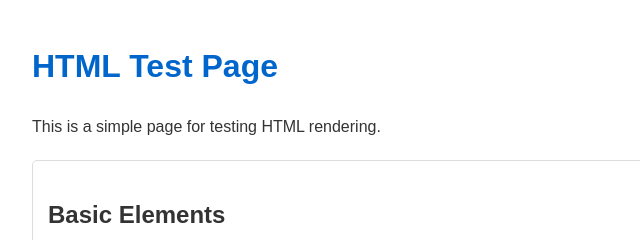
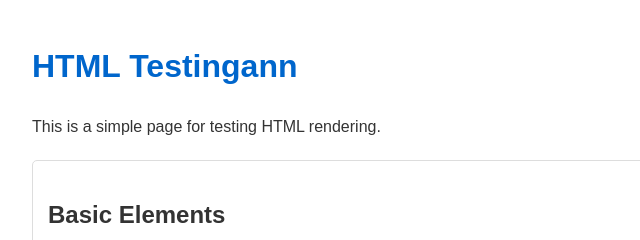
Before and after one commit to markkgvbs/markkgvbs.github.io-test-, a plain HTML site: page index.html in a window 1280 px wide. Shown: the top 240 px of the page, 208-848 px from the left. Drawn offline with Linux system fonts and the light colour scheme.

Commit message:
index.html

```diff
--- a/index.html
+++ b/index.html
@@ -31,7 +31,7 @@
     </style>
 </head>
 <body>
-    <h1>HTML Test Page</h1>
+    <h1>HTML Testingann</h1>
     <p>This is a simple page for testing HTML rendering.</p>
 
     <div class="test-section">
```
